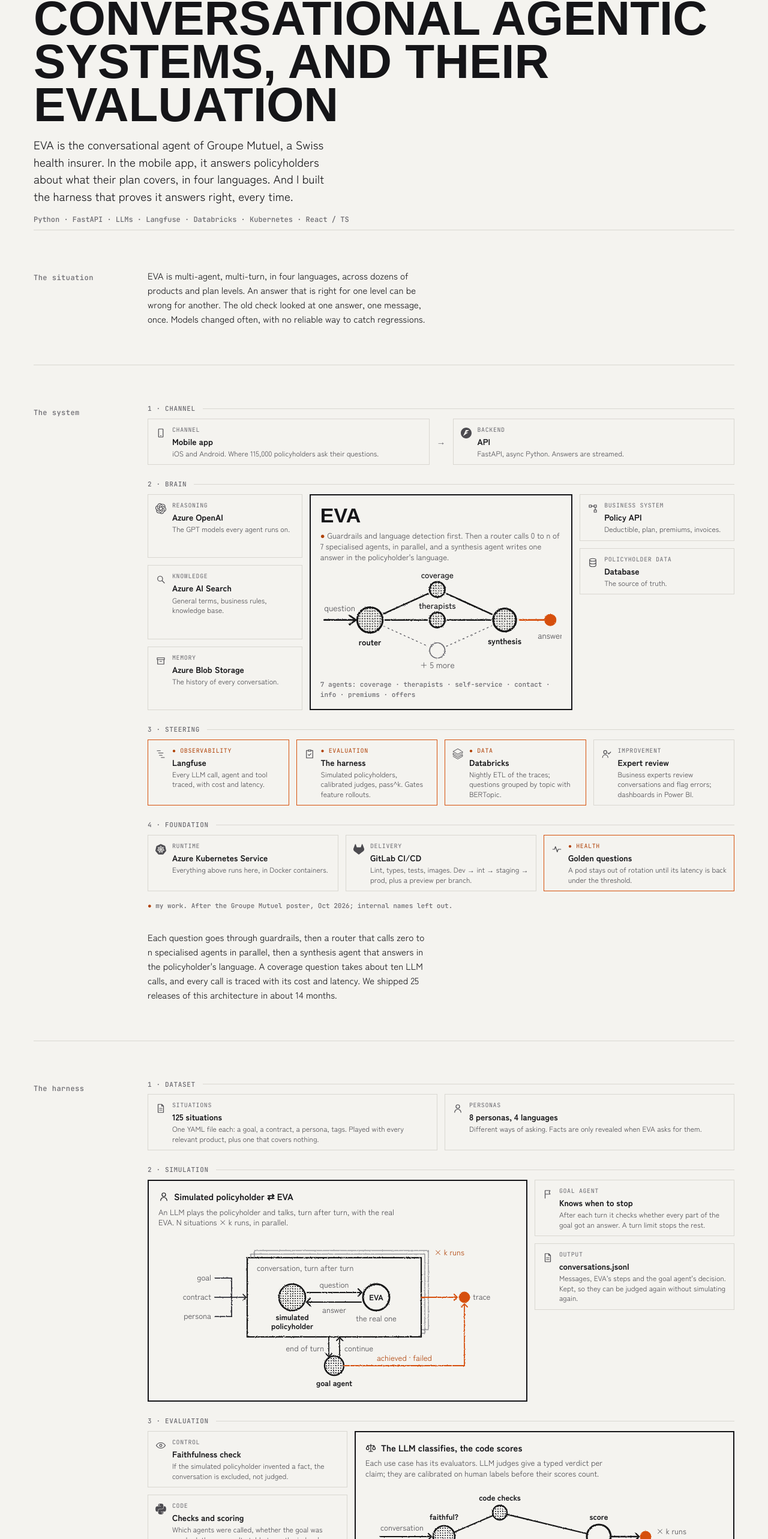
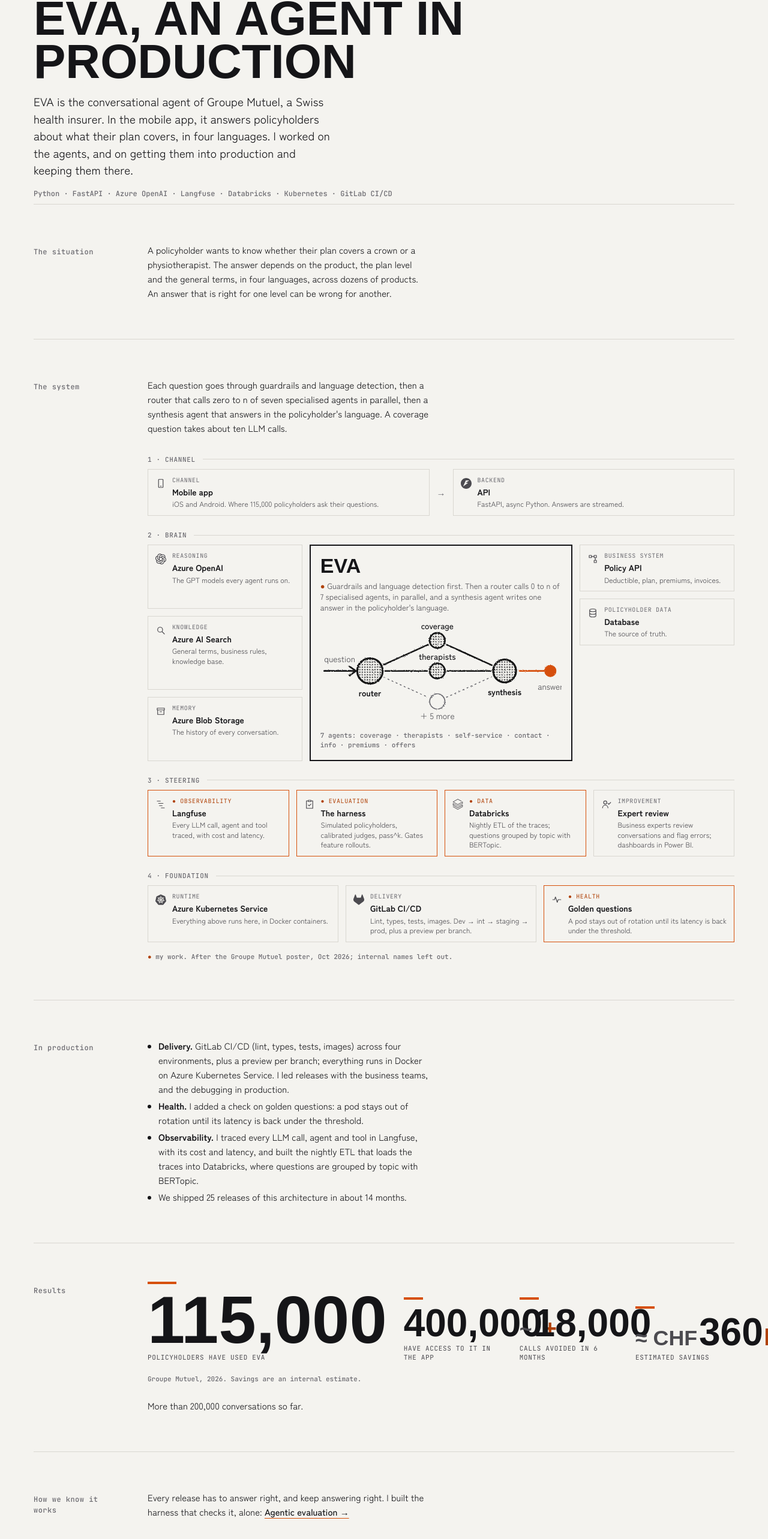
Before and after one commit to anassee15/portfolio, a Next.js app: page /projects/eva in a window 1280 px wide. Shown: the part 146-2712 px from the top of the page at 60% size. Built offline with nearby package versions, Linux system fonts and the light colour scheme; a web font is replaced by a local one.

Commit message:
Split EVA into two pages: the agent in production, and its evaluation harness as the lead project

```diff
--- a/components/home/ProjectsTeaser.tsx
+++ b/components/home/ProjectsTeaser.tsx
@@ -17,7 +17,7 @@ export function ProjectsTeaser() {
         <Link href="/projects" className="btn btn-primary">
           All projects <span aria-hidden>→</span>
         </Link>
-        <Link href="/projects/eva" className="link text-[0.9375rem]">
+        <Link href="/projects/agent-evaluation" className="link text-[0.9375rem]">
           Start with the main one
         </Link>
       </div>
--- a/components/project/slots/eva.tsx
+++ b/components/project/slots/eva.tsx
@@ -7,16 +7,30 @@ import { HarnessArchitecture } from "@/components/project/eva/HarnessArchitectur
 import type { CaseSlots } from "../CaseLayout";
 import type { Project } from "@/data/projects";
 
+/** EVA itself: the architecture and the usage figures. */
 export function evaSlots(project: Project): CaseSlots {
   return {
     "the-system": {
-      before: (
-        <div className="mb-8">
+      after: (
+        <div className="mt-8">
           <EvaArchitecture />
         </div>
       ),
     },
-    "the-harness": {
+    results: {
+      before: (
+        <div className="mb-6">
+          <Figures figures={project.figures} source={project.source} />
+        </div>
+      ),
+    },
+  };
+}
+
+/** The evaluation harness: its stages, why pass^k, its figures and a replayed situation. */
+export function evaluationSlots(project: Project): CaseSlots {
+  return {
+    "the-system": {
       before: (
         <div className="mb-8">
           <HarnessArchitecture />
--- a/components/project/slots/index.tsx
+++ b/components/project/slots/index.tsx
@@ -4,10 +4,11 @@ import { projectDrawings } from "@/components/projects/drawings";
 import type { Project } from "@/data/projects";
 import type { CaseSlots } from "../CaseLayout";
 import { lbmSlots, roboticsSlots, unhatememeSlots, voyagerSlots } from "./demos";
-import { evaSlots } from "./eva";
+import { evaSlots, evaluationSlots } from "./eva";
 
 /** Per-project drawings, figures and demos, placed around the Markdown sections. */
 const slotsBySlug: Record<string, (project: Project) => CaseSlots> = {
+  "agent-evaluation": evaluationSlots,
   eva: evaSlots,
   "vision-voyager": voyagerSlots,
   unhatememe: unhatememeSlots,
--- a/components/projects/drawings.ts
+++ b/components/projects/drawings.ts
@@ -2,6 +2,7 @@ import type { ComponentType } from "react";
 import { ConnectFourRead } from "@/components/ink/diagrams/ConnectFourRead";
 import { EvaBrain } from "@/components/ink/diagrams/EvaBrain";
 import { GazeCone } from "@/components/ink/diagrams/GazeCone";
+import { HarnessSimulation } from "@/components/ink/diagrams/HarnessSimulation";
 import { HoopvizFlow } from "@/components/ink/diagrams/HoopvizFlow";
 import { LbmGrid } from "@/components/ink/diagrams/LbmGrid";
 import { ReductionTree } from "@/components/ink/diagrams/ReductionTree";
@@ -12,6 +13,7 @@ import { VoyagerLoop } from "@/components/ink/diagrams/VoyagerLoop";
 
 /** Each project's ink drawing, by slug: on its card, and above "The system" on its page (or "The situation" on a short one). */
 export const projectDrawings: Partial<Record<string, ComponentType>> = {
+  "agent-evaluation": HarnessSimulation,
   eva: EvaBrain,
   "vision-voyager": VoyagerLoop,
   unhatememe: UnhatememePipeline,
--- /dev/null
+++ b/content/projects/agent-evaluation.md
@@ -0,0 +1,33 @@
+---
+headline: "Agentic evaluation"
+meta: "Groupe Mutuel · Apr – Nov 2026 · built solo"
+lede: "EVA answers policyholders about their health insurance, in four languages. A demo shows it can answer right. I built the harness that checks it answers right every time, before a release reaches them."
+---
+
+## The situation
+
+EVA is multi-agent, multi-turn, in four languages, across dozens of products and plan levels. An answer that is right for one level can be wrong for another. The old check looked at one answer, one message, once. Models changed often, with no reliable way to catch regressions.
+
+## The system
+
+- **A simulated policyholder** with a goal, a persona, and facts it only reveals when asked, talks turn after turn with the real EVA. A separate goal agent only decides when the conversation is over.
+- **Simulation and judging are decoupled**, so a run can be judged again without simulating again. If the simulated policyholder invents a fact, the conversation is excluded, not counted as EVA's failure.
+- **The LLM classifies, the code scores.** Judges give a typed verdict per claim (correct, contradiction, invented figure, unjustified refusal…), and Python turns them into a score from a penalty table. A human review updates the score without calling an LLM again.
+- **Products are crossed.** Each situation is played with every relevant product, a level that doesn't cover it, and a product that covers nothing, so refusals are tested as much as answers.
+- **Reliability, not just success.** Each situation runs k times and the harness reports pass^k, not only pass@k. Every run is reproducible: commit, fingerprints of the code and documents, hash of the dataset.
+
+## Results
+
+219 tests, 7,579 lines of Python, and an Evaluation Lab (React / TS, 8 pages) to browse runs, conversations and verdicts, with an Arena where the business teams compare two deployments blind. The harness catches regressions and gates feature rollouts in production.
+
+## Try it
+
+A real test situation from the harness. The simulated policyholder knows things EVA has to ask for, then judges check every claim of the answer.
+
+## What I learned
+
+The judges were wrong before EVA was: calibration showed they flagged the standard texts EVA adds to its answers as unsourced. We fixed the judges before trusting a single score.
+
+## What's next
+
+My master thesis uses this harness to answer one question: for each of EVA's agents, how little adaptation does an open-weight model need to match the proprietary one?
--- a/content/projects/eva.md
+++ b/content/projects/eva.md
@@ -1,31 +1,28 @@
 ---
-headline: "Conversational agentic systems, and their evaluation"
-meta: "Groupe Mutuel · Aug 2025 – Feb 2027 · core contributor, harness built solo"
-lede: "EVA is the conversational agent of Groupe Mutuel, a Swiss health insurer. In the mobile app, it answers policyholders about what their plan covers, in four languages. And I built the harness that proves it answers right, every time."
+headline: "EVA, an agent in production"
+meta: "Groupe Mutuel · Aug 2025 – Feb 2027 · core contributor, team of about 8"
+lede: "EVA is the conversational agent of Groupe Mutuel, a Swiss health insurer. In the mobile app, it answers policyholders about what their plan covers, in four languages. I worked on the agents, and on getting them into production and keeping them there."
 ---
 
 ## The situation
 
-EVA is multi-agent, multi-turn, in four languages, across dozens of products and plan levels. An answer that is right for one level can be wrong for another. The old check looked at one answer, one message, once. Models changed often, with no reliable way to catch regressions.
+A policyholder wants to know whether their plan covers a crown or a physiotherapist. The answer depends on the product, the plan level and the general terms, in four languages, across dozens of products. An answer that is right for one level can be wrong for another.
 
 ## The system
 
-Each question goes through guardrails, then a router that calls zero to n specialised agents in parallel, then a synthesis agent that answers in the policyholder's language. A coverage question takes about ten LLM calls, and every call is traced with its cost and latency. We shipped 25 releases of this architecture in about 14 months.
+Each question goes through guardrails and language detection, then a router that calls zero to n of seven specialised agents in parallel, then a synthesis agent that answers in the policyholder's language. A coverage question takes about ten LLM calls.
 
-## The harness
+## In production
 
-- A simulated policyholder with a goal, a persona, and facts it only reveals when asked.
-- Each situation is played with every relevant product, a level that doesn't cover it, and a product that covers nothing, so refusals are tested as much as answers.
-- Judges are calibrated before their scores count. Every run is reproducible: code, documents and dataset are fingerprinted.
+- **Delivery.** GitLab CI/CD (lint, types, tests, images) across four environments, plus a preview per branch; everything runs in Docker on Azure Kubernetes Service. I led releases with the business teams, and the debugging in production.
+- **Health.** I added a check on golden questions: a pod stays out of rotation until its latency is back under the threshold.
+- **Observability.** I traced every LLM call, agent and tool in Langfuse, with its cost and latency, and built the nightly ETL that loads the traces into Databricks, where questions are grouped by topic with BERTopic.
+- We shipped 25 releases of this architecture in about 14 months.
 
 ## Results
 
-The harness itself: 219 tests, 125 situations × 30 products, 4 languages, 8 personas, built solo in about six weeks. It catches regressions and gates feature rollouts in production.
+More than 200,000 conversations so far.
 
-## Try it
+## How we know it works
 
-A real test situation from the harness. The simulated policyholder knows things EVA has to ask for, then judges check every claim of the answer.
-
-## What I learned
-
-The judges were wrong before EVA was: calibration showed they flagged the standard texts EVA adds to its answers as unsourced. We fixed the judges before trusting a single score.
+Every release has to answer right, and keep answering right. I built the harness that checks it, alone: [Agentic evaluation →](/projects/agent-evaluation)
--- a/data/projects.ts
+++ b/data/projects.ts
@@ -42,22 +42,40 @@ export type Project = {
 
 export const projects: Project[] = [
   {
+    slug: "agent-evaluation",
+    title: "Agentic evaluation",
+    pitch:
+      "The harness I built alone to prove EVA answers right, every time: simulated policyholders, calibrated judges, pass^k.",
+    context: "Groupe Mutuel",
+    year: "2026",
+    tier: "lead",
+    tags: ["agents", "llm", "evaluation"],
+    stack: ["Python", "LLM judges", "React / TS"],
+    figures: [
+      { value: "125", label: "situations, played across 30 products" },
+      { value: "219", label: "tests, built solo in ~6 weeks" },
+      { value: "4", label: "languages" },
+      { value: "8", label: "personas" },
+    ],
+    source: "Harness v2, Groupe Mutuel, Sep – Nov 2026. Run scores stay internal.",
+  },
+  {
     slug: "eva",
-    title: "Conversational agentic systems, and their evaluation",
+    title: "EVA, an agent in production",
     pitch:
       "EVA, the conversational agent of Groupe Mutuel, tells policyholders what their plan covers, in four languages.",
     context: "Groupe Mutuel",
     year: "2025 – 2027",
-    tier: "lead",
-    tags: ["agents", "llm", "evaluation"],
-    stack: ["Python", "FastAPI", "LLMs", "Langfuse", "Databricks", "Kubernetes", "React / TS"],
+    tier: "flagship",
+    tags: ["agents", "llm"],
+    stack: ["Python", "FastAPI", "Azure OpenAI", "Langfuse", "Databricks", "Kubernetes", "GitLab CI/CD"],
     figures: [
       { value: "115,000", label: "policyholders have used EVA" },
       { value: "400,000+", label: "have access to it in the app" },
       { value: "~18,000", label: "calls avoided in 6 months" },
       { value: "≈ CHF 360k", label: "estimated savings" },
     ],
-    source: "Groupe Mutuel, 2026. Savings are an internal estimate; run scores stay internal.",
+    source: "Groupe Mutuel, 2026. Savings are an internal estimate.",
   },
   {
     slug: "vision-voyager",
```
